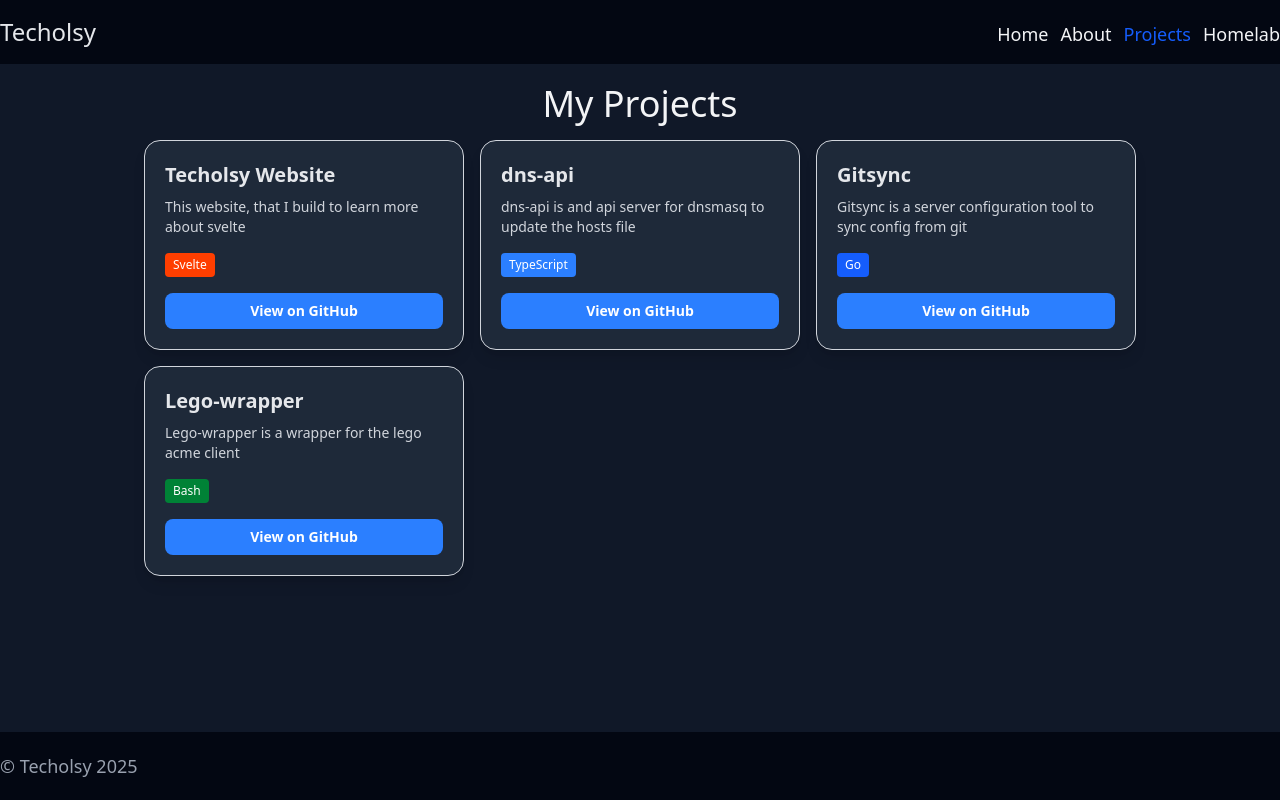
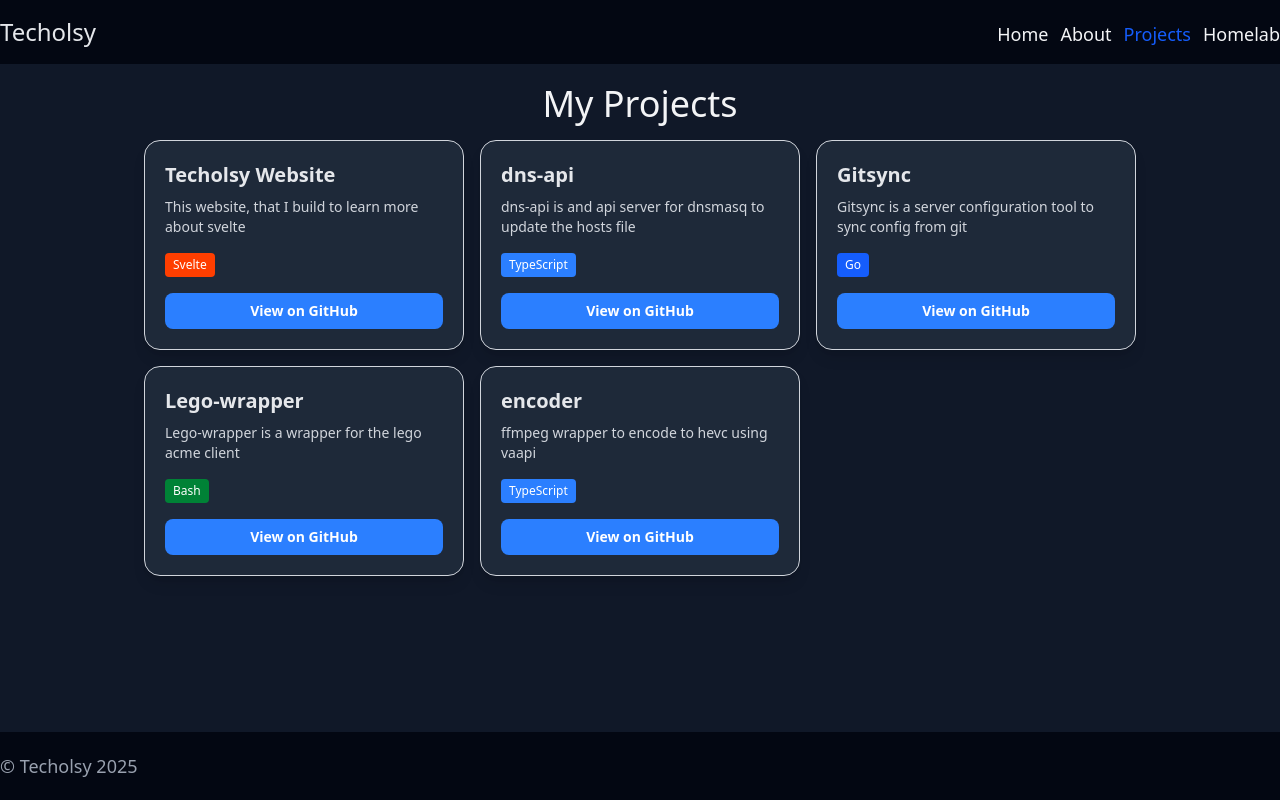
Before and after one commit to techolsy/techolsy-website, a SvelteKit app: page /projects in a window 1280 px wide. Built offline with nearby package versions, Linux system fonts and the light colour scheme; some icons are missing.

Commit message:
projects page: added encoder project card

```diff
--- a/src/routes/projects/+page.svelte
+++ b/src/routes/projects/+page.svelte
@@ -32,5 +32,11 @@
       description="Lego-wrapper is a wrapper for the lego acme client"
       url="https://github.com/techolsy/lego-wrapper">
     </Gitcard>
+
+    <Gitcard
+      name="encoder" language="TypeScript"
+      description="ffmpeg wrapper to encode to hevc using vaapi"
+      url="https://github.com/techolsy/encoder">
+    </Gitcard>
   </div>
 </div>
```
